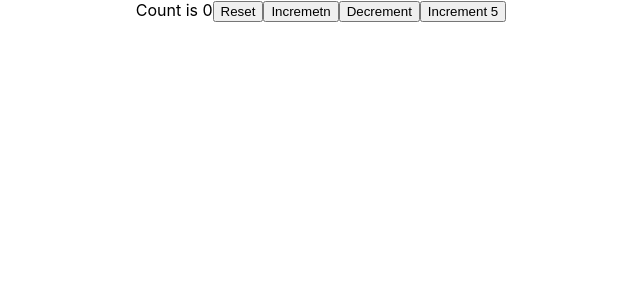
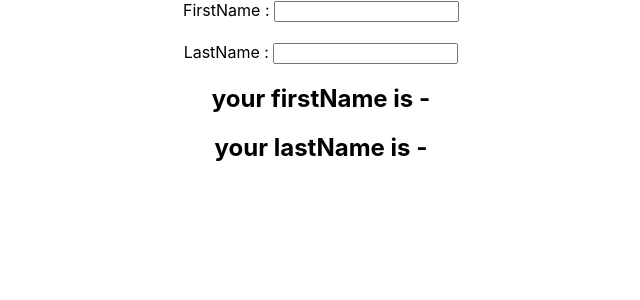
Before and after one commit to KalyanPaladugu/React_Hooks, a React (Create React App) app: page / in a window 1280 px wide. Shown: the top 300 px of the page, without its empty margins (319-959 px from the left). Built offline with nearby package versions, Linux system fonts and the light colour scheme.

Commit message:
useState with objects

```diff
--- a/src/App.js
+++ b/src/App.js
@@ -1,5 +1,5 @@
 
-import HooksCounterTwo from './components/HooksCounterTwo';
+import UseStateWithObject from './components/UseStateWithObject'
 import './App.css';
 
 function App() {
@@ -7,7 +7,7 @@ function App() {
     <div className="App">
         {/* <h1>welcome to React Hooks</h1> */}
 
-        <HooksCounterTwo />
+       <UseStateWithObject />
     </div>
   );
 }
--- /dev/null
+++ b/src/components/UseStateWithObject.js
@@ -0,0 +1,28 @@
+import React, { useState } from 'react'
+
+export default function UseStateWithObject() {
+
+    const[name,setName]=useState({firstName:'',lastName:''})
+
+
+    return (
+        <div className="App">
+            <form>
+               FirstName : <input type="text"
+               value={name.firstName}
+               onChange={event =>{setName({...name,firstName:event.target.value})}}
+               />
+                <br />
+
+                <br />
+
+               LastName : <input type="text"
+               value={name.lastName}
+               onChange={event =>{setName({...name,lastName:event.target.value})}} />
+                <h2>your firstName is - {name.firstName}</h2>
+                <h2>your lastName is - {name.lastName}</h2>
+
+            </form>
+        </div>
+    )
+}
```
Also changed, not shown: 1 other file (tests, documents, lock files or other folders).
